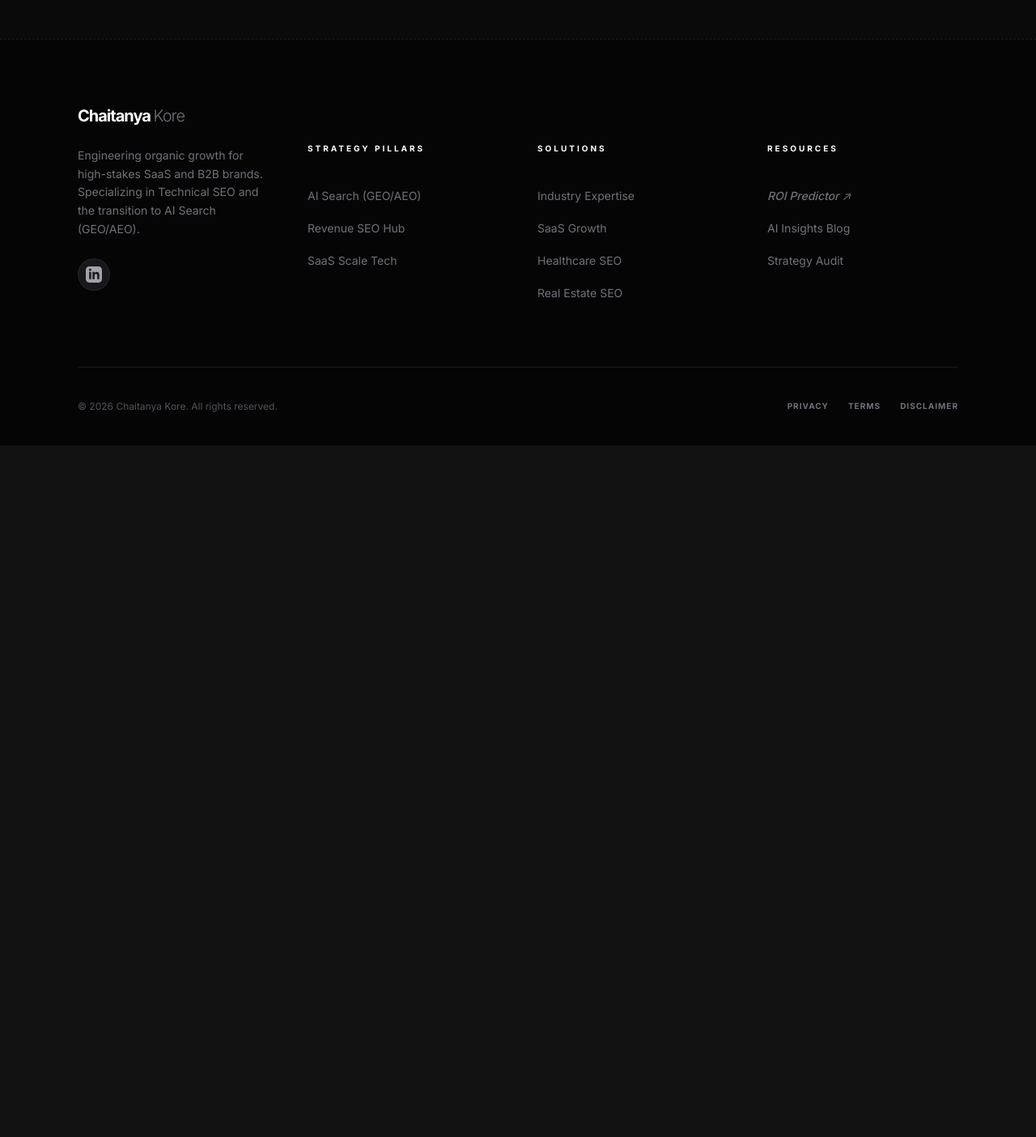
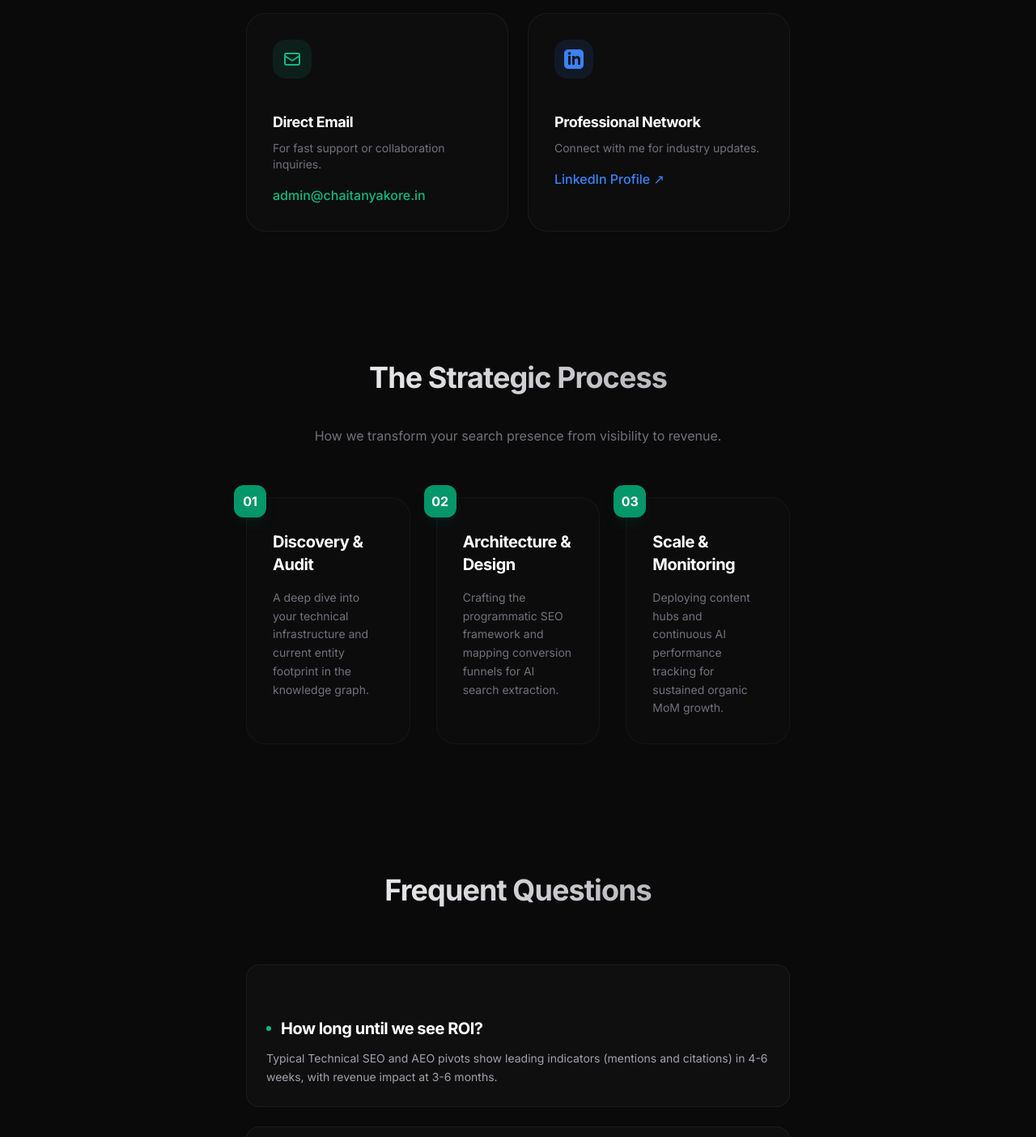
Before and after one commit to Chaitanya9184/portfolio, a Next.js app: page /contact in a window 1280 px wide. Shown: the part 1060-2464 px from the top of the page at 81% size. Before the commit the page ends 1610 px from the top, so only its background shows below. Built offline with nearby package versions, Linux system fonts and the light colour scheme.

Commit message:
feat: expand contact page with process, faq, and direct channels to resolve low content flag

```diff
--- a/src/app/contact/page.tsx
+++ b/src/app/contact/page.tsx
@@ -52,7 +52,7 @@
                     </p>
                 </div>
 
-                <div className="bg-zinc-900/40 backdrop-blur-md border border-zinc-800/80 rounded-3xl p-8 shadow-xl">
+                <div className="bg-zinc-900/40 backdrop-blur-md border border-zinc-800/80 rounded-3xl p-8 shadow-xl mb-16">
                     <form onSubmit={handleSubmit} className="space-y-6">
                         <div className="grid grid-cols-1 md:grid-cols-2 gap-6">
                             <div className="space-y-2">
@@ -148,6 +148,71 @@
                         )}
                     </form>
                 </div>
+
+                {/* Direct Channels */}
+                <div className="grid grid-cols-1 md:grid-cols-2 gap-6 mb-24">
+                    <div className="p-8 rounded-3xl bg-zinc-900/30 border border-zinc-800/50 hover:border-emerald-500/30 transition-all group">
+                        <div className="w-12 h-12 rounded-2xl bg-emerald-500/10 flex items-center justify-center mb-6 group-hover:scale-110 transition-transform">
+                            <svg className="w-6 h-6 text-emerald-500" fill="none" viewBox="0 0 24 24" stroke="currentColor">
+                                <path strokeLinecap="round" strokeLinejoin="round" strokeWidth={2} d="M3 8l7.89 5.26a2 2 0 002.22 0L21 8M5 19h14a2 2 0 002-2V7a2 2 0 00-2-2H5a2 2 0 00-2 2v10a2 2 0 002 2z" />
+                            </svg>
+                        </div>
+                        <h4 className="text-white font-bold text-lg mb-2">Direct Email</h4>
+                        <p className="text-zinc-500 text-sm mb-4">For fast support or collaboration inquiries.</p>
+                        <a href="mailto:admin@chaitanyakore.in" className="text-emerald-500 font-medium hover:text-emerald-400 transition-colors">admin@chaitanyakore.in</a>
+                    </div>
+                    <div className="p-8 rounded-3xl bg-zinc-900/30 border border-zinc-800/50 hover:border-blue-500/30 transition-all group">
+                        <div className="w-12 h-12 rounded-2xl bg-blue-500/10 flex items-center justify-center mb-6 group-hover:scale-110 transition-transform">
+                            <svg className="w-6 h-6 text-blue-500" fill="currentColor" viewBox="0 0 24 24">
+                                <path d="M19 0h-14c-2.761 0-5 2.239-5 5v14c0 2.761 2.239 5 5 5h14c2.761 0 5-2.239 5-5v-14c0-2.761-2.239-5-5-5zm-11 19h-3v-11h3v11zm-1.5-12.268c-.966 0-1.75-.79-1.75-1.764s.784-1.764 1.75-1.764 1.75.79 1.75 1.764-.783 1.764-1.75 1.764zm13.5 12.268h-3v-5.604c0-3.368-4-3.113-4 0v5.604h-3v-11h3v1.765c1.396-2.586 7-2.777 7 2.476v6.759z" />
+                            </svg>
+                        </div>
+                        <h4 className="text-white font-bold text-lg mb-2">Professional Network</h4>
+                        <p className="text-zinc-500 text-sm mb-4">Connect with me for industry updates.</p>
+                        <a href="https://linkedin.com/in/chaitanya-kore-342069140" target="_blank" rel="noopener noreferrer" className="text-blue-500 font-medium hover:text-blue-400 transition-colors">LinkedIn Profile ↗</a>
+                    </div>
+                </div>
+
+                {/* The Strategic Process */}
+                <div className="mb-24">
+                    <div className="text-center mb-16">
+                        <h2 className="text-3xl md:text-4xl text-white font-bold tracking-tight mb-4">The Strategic Process</h2>
+                        <p className="text-zinc-500 max-w-xl mx-auto">How we transform your search presence from visibility to revenue.</p>
+                    </div>
+                    <div className="grid grid-cols-1 md:grid-cols-3 gap-8">
+                        {[
+                            { step: '01', title: 'Discovery & Audit', desc: 'A deep dive into your technical infrastructure and current entity footprint in the knowledge graph.' },
+                            { step: '02', title: 'Architecture & Design', desc: 'Crafting the programmatic SEO framework and mapping conversion funnels for AI search extraction.' },
+                            { step: '03', title: 'Scale & Monitoring', desc: 'Deploying content hubs and continuous AI performance tracking for sustained organic MoM growth.' }
+                        ].map((item, i) => (
+                            <div key={i} className="relative p-8 rounded-3xl bg-zinc-900/20 border border-zinc-800/40">
+                                <span className="absolute -top-4 -left-4 w-10 h-10 rounded-xl bg-emerald-600 flex items-center justify-center text-white font-bold shadow-lg shadow-emerald-900/20">{item.step}</span>
+                                <h4 className="text-white font-bold text-xl mb-4 mt-2">{item.title}</h4>
+                                <p className="text-zinc-500 text-sm leading-relaxed">{item.desc}</p>
+                            </div>
+                        ))}
+                    </div>
+                </div>
+
+                {/* Strategic FAQs */}
+                <div className="max-w-2xl mx-auto text-center">
+                    <h2 className="text-3xl md:text-4xl text-white font-bold tracking-tight mb-12">Frequent Questions</h2>
+                    <div className="space-y-6 text-left">
+                        {[
+                            { q: 'How long until we see ROI?', a: 'Typical Technical SEO and AEO pivots show leading indicators (mentions and citations) in 4-6 weeks, with revenue impact at 3-6 months.' },
+                            { q: 'What is the GEO transition?', a: 'It is the shift from keyword-based ranking to "Generative Engine Optimization," focusing on being the primary source that AI models cite.' },
+                            { q: 'Do you work with agencies?', a: 'Yes, I consult for premium SaaS agencies looking to add technical depth and AI-readiness to their existing service suites.' }
+                        ].map((faq, i) => (
+                            <div key={i} className="p-6 rounded-2xl bg-zinc-900/40 border border-zinc-800/60">
+                                <h4 className="text-white font-bold mb-3 flex items-center gap-3">
+                                    <span className="w-1.5 h-1.5 rounded-full bg-emerald-500" />
+                                    {faq.q}
+                                </h4>
+                                <p className="text-zinc-400 text-sm leading-relaxed ml-4.5">{faq.a}</p>
+                            </div>
+                        ))}
+                    </div>
+                </div>
             </div>
         </main>
     );
```
